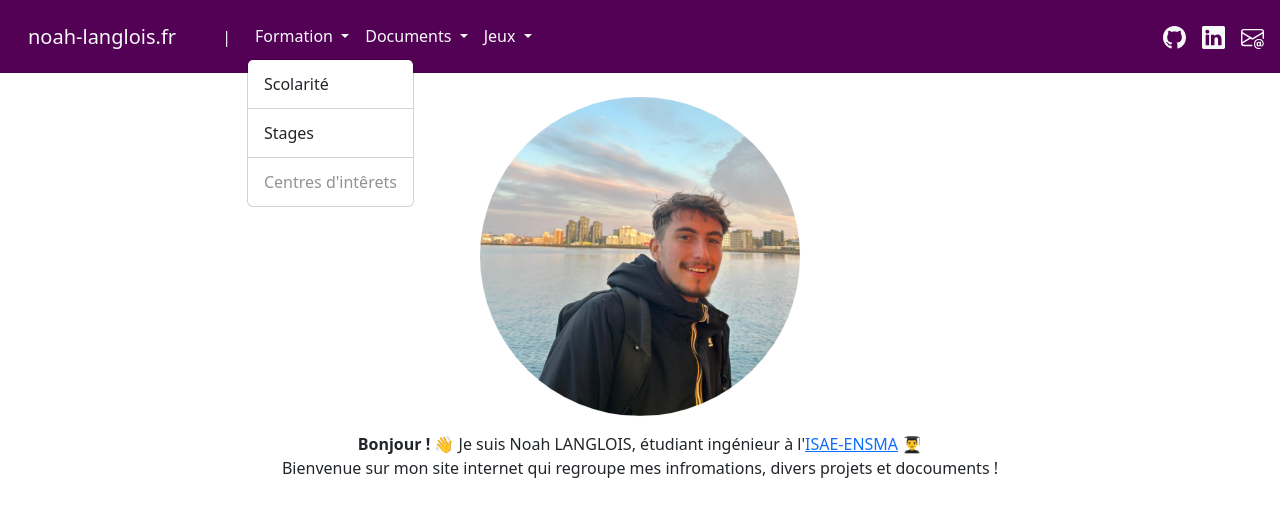
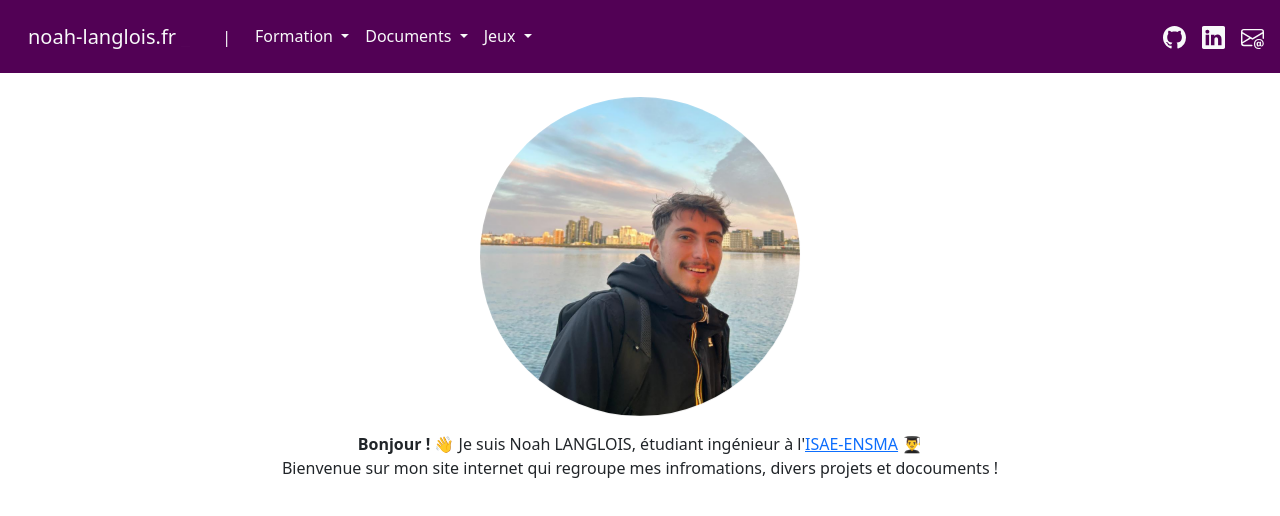
Before and after one commit to Noah-Langlois/noah-langlois.com, a Vue app: page / in a window 1280 px wide. Both pictures are taken after a click on the button "Formation". Shown: the top 516 px of the page. Built offline with nearby package versions, Linux system fonts and the light colour scheme.

Commit message:
Updated Header

```diff
--- a/src/assets/main.css
+++ b/src/assets/main.css
@@ -30,6 +30,10 @@
   width: 0px;
   background-color: black;
   transition: all 1s;
+}
+
+.fade-in-bottom-1 {
+  animation: fade-in-bottom 1s ease 0s 1 normal forwards;
 }
 
 .text-entrance {
--- a/src/components/TheHeader.vue
+++ b/src/components/TheHeader.vue
@@ -35,7 +35,7 @@ import TheLinks from '@/components/TheLinks.vue'
                 >
                   Formation
                 </a>
-                <ul class="dropdown-menu">
+                <ul class="dropdown-menu fade-in-bottom-1">
                   <li><a class="dropdown-item" href="/scolarite">Scolarité</a></li>
                   <li><hr class="dropdown-divider" /></li>
                   <li>
@@ -57,7 +57,7 @@ import TheLinks from '@/components/TheLinks.vue'
                 >
                   Documents
                 </a>
-                <ul class="dropdown-menu">
+                <ul class="dropdown-menu fade-in-bottom-1">
                   <li><a class="dropdown-item" href="/CV">CV</a></li>
                   <li><hr class="dropdown-divider" /></li>
                   <li>
@@ -75,7 +75,7 @@ import TheLinks from '@/components/TheLinks.vue'
                 >
                   Jeux
                 </a>
-                <ul class="dropdown-menu">
+                <ul class="dropdown-menu fade-in-bottom-1">
                   <li><a class="dropdown-item" href="/jeux/tictactoe">Tic-Tac-Toe</a></li>
                   <li><hr class="dropdown-divider" /></li>
                   <li><a class="dropdown-item disabled" href="/">Sudoku</a></li>
```
